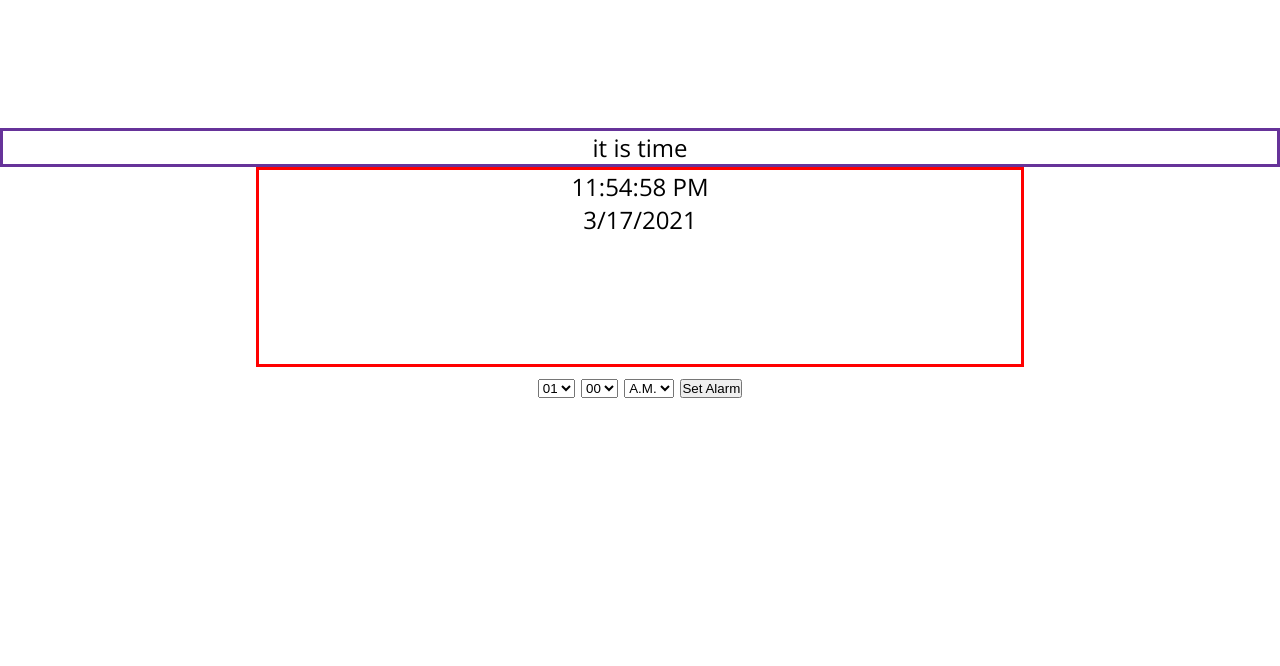
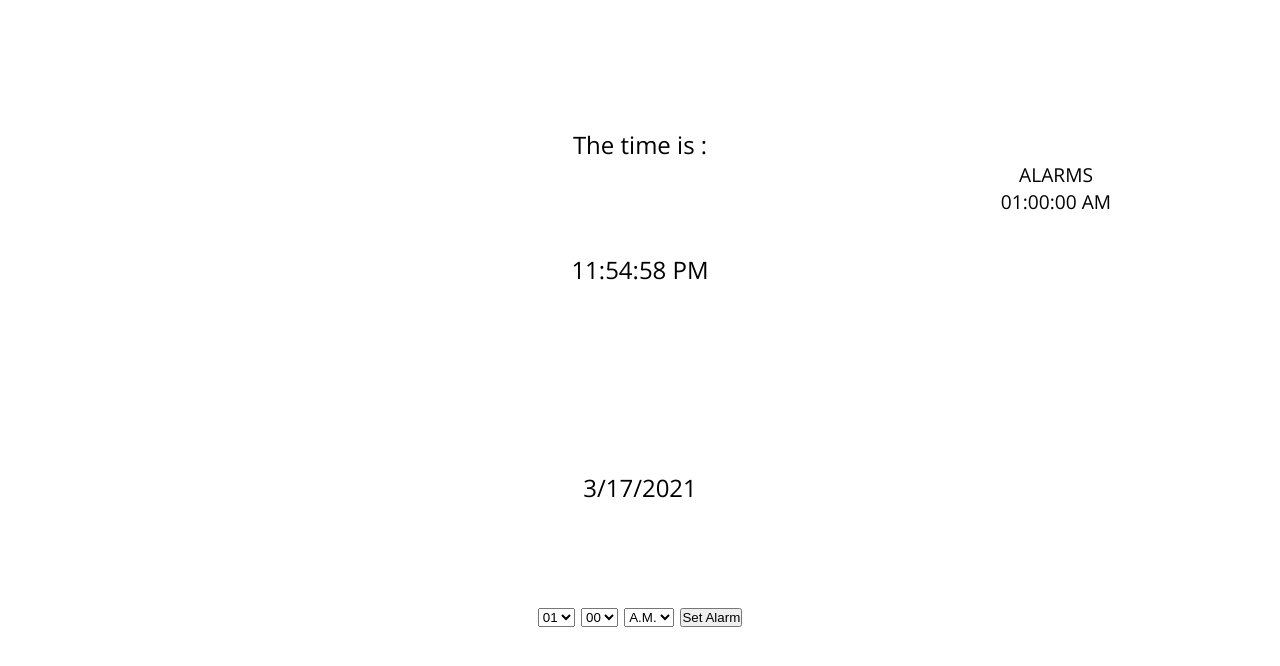
Before and after one commit to denicad1/clock, a plain HTML site: page index.html in a window 1280 px wide. Both pictures are taken after a click on the button "Set Alarm". Drawn offline with nearby package versions, Linux system fonts and the light colour scheme.

Commit message:
alarm styling

```diff
--- a/app.js
+++ b/app.js
@@ -7,95 +7,97 @@
 // console.log(curTime);
 // const intl=Intl.DateTimeFormat(`en-US`).format(time);
 // console.log(intl);
-const clockFace=document.querySelector('.main__clock__face');
-const clockFaceTime=document.querySelector('.main__clock__face__time');
-const clockFaceDate=document.querySelector('.main__clock__face__date');
+const clockFace = document.querySelector(".main__clock__face");
+const clockFaceTime = document.querySelector(".main__clock__face__time");
+const clockFaceDate = document.querySelector(".main__clock__face__date");
 
-const wakeHour=document.getElementById('wake__hour');
-const wakeMin=document.getElementById('wake__min');
-const AMPM=document.getElementById('wake__M');
-const setAlarm=document.getElementById('__time__submit');
-const alarmAlert=document.querySelector('.main__alert');
-const mainDiv=document.querySelector('.main');
-const alarmSect=document.querySelector('.main__clock__alarms');
+const wakeHour = document.getElementById("wake__hour");
+const wakeMin = document.getElementById("wake__min");
+const AMPM = document.getElementById("wake__M");
+const setAlarm = document.getElementById("__time__submit");
+const alarmAlert = document.querySelector(".main__alert");
+const mainDiv = document.querySelector(".main");
+const alarmSect = document.querySelector(".main__clock__alarms");
+const displayAlarm = document.querySelector(".disp__alarms");
 let curTime;
-const alarms= new Set;
+const alarms = new Set();
 
 //display time on page
-const timer= ()=>{
-const time=new Date();
-const minute= String(time.getMinutes()).padStart(2,0);
-let hour=String(time.getHours()).padStart(2,0);
-const secs=String(time.getSeconds()).padStart(2,0);
-const AMPM= hour<12?'AM':'PM';
- if (hour>12) {
-     hour=String(hour%12).padStart(2,0);
+const timer = () => {
+  const time = new Date();
+  const minute = String(time.getMinutes()).padStart(2, 0);
+  let hour = String(time.getHours()).padStart(2, 0);
+  const secs = String(time.getSeconds()).padStart(2, 0);
+  const AMPM = hour < 12 ? "AM" : "PM";
+  if (hour > 12) {
+    hour = String(hour % 12).padStart(2, 0);
   }
-curTime= `${hour}:${minute}:${secs} ${AMPM}`;
-const intl=Intl.DateTimeFormat(`en-US`).format(time);
-clockFaceTime.innerHTML=`${curTime} `;
-clockFaceDate.innerHTML=`${intl}`;
+  curTime = `${hour}:${minute}:${secs} ${AMPM}`;
+  const intl = Intl.DateTimeFormat(`en-US`).format(time);
+  clockFaceTime.innerHTML = `${curTime} `;
+  clockFaceDate.innerHTML = `${intl}`;
   //need to move this but it is here for testing
   alarmCheck(alarms);
-}
+};
 //add options to selects under clock
-const options=(time,div,start)=>{
+const options = (time, div, start) => {
   let opt;
   for (let j = start; j <= time; j++) {
-    opt=document.createElement('option');
-    opt.text=String(j).padStart(2,0);
-    div.options.add(opt,j);
+    opt = document.createElement("option");
+    opt.text = String(j).padStart(2, 0);
+    div.options.add(opt, j);
   }
-}
+};
 //set alarm and add it to set to get rid of dups
-const alarmSet=()=>{
-const alarmHour=wakeHour.value;
-const alarmMin=wakeMin.value;
-const alarmAMPM=AMPM.value;
-const alarm=`${alarmHour}:${alarmMin}:00 ${alarmAMPM}`;
+const alarmSet = () => {
+  const alarmHour = wakeHour.value;
+  const alarmMin = wakeMin.value;
+  const alarmAMPM = AMPM.value;
+  const alarm = `${alarmHour}:${alarmMin}:00 ${alarmAMPM}`;
   alarms.add(alarm);
   displayAlarms();
-
-}
+};
 //convert set of alarms to arr and check to see if it time to set off alarm
-const alarmCheck=(Set)=>{
-    if(alarms.has(curTime)){
+const alarmCheck = (Set) => {
+  if (alarms.has(curTime)) {
     //run method to display that alarm is going off
     durOfAlarm(60);
     console.log(true);
   }
-
-}
+};
 //what to do when alarm is going off
-const durOfAlarm=(length)=>{
-    let dur=length;
-    const bells=setInterval(() => {
+const durOfAlarm = (length) => {
+  let dur = length;
+  const bells = setInterval(() => {
     dur--;
-        mainDiv.classList.toggle('main__alert');
-        if(dur===0){
+    mainDiv.classList.toggle("main__alert");
+    clockFace.classList.toggle("main__enlarge");
+    if (dur === 0) {
       clearInterval(bells);
-            mainDiv.classList.remove('main__alert');
+      mainDiv.classList.remove("main__alert");
+      clockFace.classList.remove("main__enlarge");
     }
   }, 1000);
-}
-  const displayAlarms=()=>{
-    const alarmArr=Array.from(alarms);
+};
+const displayAlarms = () => {
+  const alarmArr = Array.from(alarms);
   console.log(alarmArr);
-    alarmSect.innerHTML='';
-    alarmArr.forEach((cur,ind)=>{
-        alarmSect.insertAdjacentHTML('beforeend',`<div class="alarms__alarm__${ind}">${cur}</div>`);
-    })
+  displayAlarm.innerHTML = "";
+  alarmArr.forEach((cur, ind) => {
+    displayAlarm.insertAdjacentHTML(
+      "beforeend",
+      `<div class="alarms__alarm__${ind}">${cur}</div>`
+    );
+  });
+};
 
-  }
-
-setAlarm.addEventListener('click',alarmSet);
+setAlarm.addEventListener("click", alarmSet);
 //initialize
-const init=()=>{
-    const time=setInterval(timer,1000);
-    options(12,wakeHour,1);
-options(59,wakeMin,0);
-
-}
+const init = () => {
+  const time = setInterval(timer, 1000);
+  options(12, wakeHour, 1);
+  options(59, wakeMin, 0);
+};
 
 // DISPLAY ALARMS
 // TOGGLE ALARMS
--- a/index.html
+++ b/index.html
@@ -1,28 +1,36 @@
 <!DOCTYPE html>
 <html lang="en">
   <head>
-    <meta charset="UTF-8">
-    <meta http-equiv="X-UA-Compatible" content="IE=edge">
-    <meta name="viewport" content="width=device-width, initial-scale=1.0">
-    <link rel="stylesheet" href="style.css">
+    <meta charset="UTF-8" />
+    <meta http-equiv="X-UA-Compatible" content="IE=edge" />
+    <meta name="viewport" content="width=device-width, initial-scale=1.0" />
+    <link rel="stylesheet" href="style.css" />
     <title>clock</title>
   </head>
   <body>
-    <div class="main ">
-        <div class="main__clock__title">it is time</div>
+    <div class="main">
+      <div class="main__clock__title"><span>The time is :</span></div>
       <div class="main__clock">
-            <div class="main__clock__face"><div class="main__clock__face__time"></div><div class="main__clock__face__date"></div></div>
+        <div class="main__clock__face">
+          <div class="main__clock__face__time"></div>
+          <div class="main__clock__face__date"></div>
+        </div>
+        <div class="main__clock__alarms">
+          <div class="main__clock__alarms__title"><span>Alarms</span></div>
+          <div class="disp__alarms"></div>
+        </div>
       </div>
 
       <div class="main__options">
-            <select name="hours"id="wake__hour">
+        <select name="hours" id="wake__hour">
           <!-- <option value='hello' >hello</option> -->
         </select>
-            <select name="minutes" id="wake__min" class=></select>
-            <select name="AMPM" id="wake__M"><option value="AM">A.M.</option>
-            <option value="PM">P.M.</option></select>
+        <select name="minutes" id="wake__min"></select>
+        <select name="AMPM" id="wake__M">
+          <option value="AM">A.M.</option>
+          <option value="PM">P.M.</option>
+        </select>
         <button id="__time__submit">Set Alarm</button>
-
       </div>
     </div>
     <script src="app.js"></script>
--- a/style.scss
+++ b/style.scss
@@ -19,37 +19,41 @@
     font-size: 150%;
 
     &__alert {
-        font-size: 300%;
+        transition:background-color .5s ease-in-out ;
         background-color: red;
-    }
-
+        -webkit-transition:background-color .5s ease-in-out ;
+        -moz-transition:background-color .5s ease-in-out ;
+        -ms-transition:background-color .5s ease-in-out ;
+        -o-transition:background-color .5s ease-in-out ;
+}
     &__clock {
-
+        display: flex;
+        flex-direction: row;
         text-transform: uppercase;
-
-        display: inline-block;
-        border: 3px solid red;
-        height: 200px;
-        width: 60%;
+        justify-content: center;
+        height: 80%;
+        width: 100%;
 
         &__title {
-            border: 3px solid rebeccapurple;
         }
 
         &__face {
 
-
+            // flex-grow:3 ;
             display: flex;
             flex-direction: column;
-            justify-content: center;
+            justify-content: space-around;
             align-items: center;
+            height: 100%;
+            right: 20px;
 
+        }
+        &__alarms{
+            // flex-grow: 1;
+            position: absolute;
+            right: 10%;
+            width: 15%;
+            font-size: 80%;
         }
     }
 }
-
-.main__clock__alarms {
-    display: inline-block;
-
-    &__title {}
-}
```
Also changed, not shown: style.css, 1 other file. Lines whose indentation alone changed are shown as unchanged.
